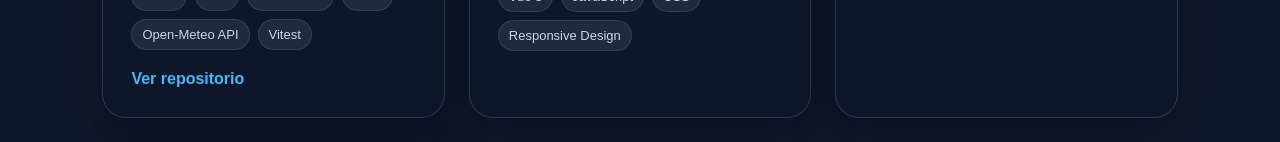
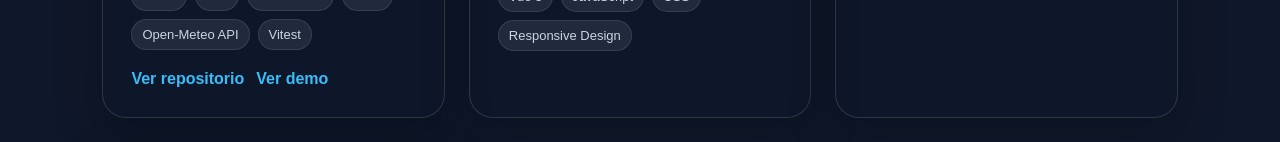
Before and after one commit to ferradasmane-droid/portafolio-nelly, a Vue app: page /proyectos in a window 1280 px wide. Shown: the part 753-895 px from the top of the page. Built offline with nearby package versions, Linux system fonts and the light colour scheme.

Commit message:
actualizar título del portafolio

```diff
--- a/index.html
+++ b/index.html
@@ -4,7 +4,7 @@
     <meta charset="UTF-8">
     <link rel="icon" href="/favicon.ico">
     <meta name="viewport" content="width=device-width, initial-scale=1.0">
-    <title>Vite App</title>
+    <title>Nelly Ferrada | Portafolio Front-End</title>
   </head>
   <body>
     <div id="app"></div>
--- a/src/stores/projectsStore.js
+++ b/src/stores/projectsStore.js
@@ -18,7 +18,7 @@ export const useProjectsStore = defineStore('projects', {
           'Vitest',
         ],
         repo: 'https://github.com/ferradasmane-droid/vue-app-clima-m8',
-        demo: '',
+        demo: 'https://portafolio-nelly-5u4rt6f7f-ferradasmane-droids-projects.vercel.app',
         status: 'Finalizado',
       },
       {
```
